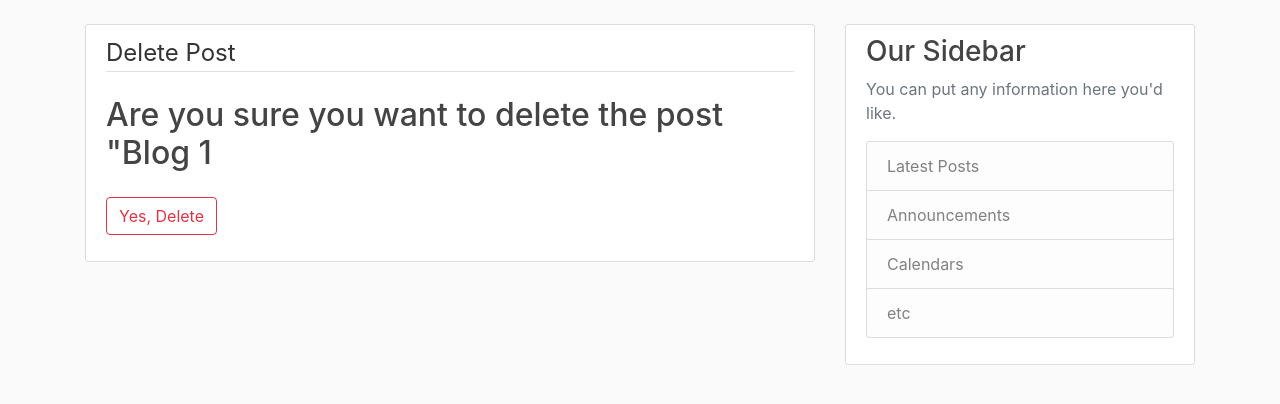
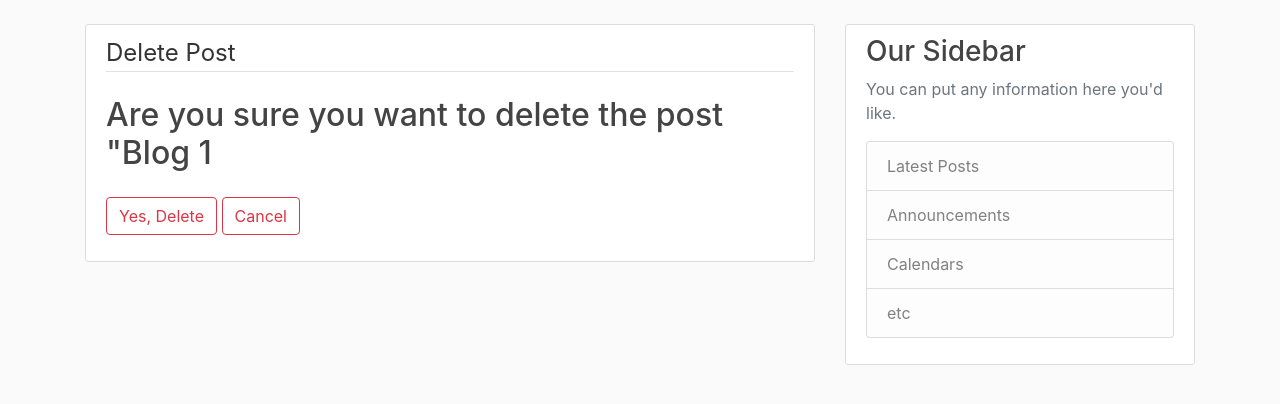
Before and after one commit to donmikoa/mike_web_app, a Django app: page /post/1/delete/ in a window 1280 px wide. Shown: the part 56-460 px from the top of the page. Run offline with Django 3.2, Linux system fonts and the light colour scheme; a user stored in the database is signed in; data comes from the database, SQL or seed files in the repository; some libraries are stand-ins or nearby versions.

Commit message:
Creating the post delete confirmation page

```diff
--- a/blog/templates/blog/post_confirm_delete.html
+++ b/blog/templates/blog/post_confirm_delete.html
@@ -10,6 +10,7 @@
             </fieldset>
             <div class="form-group">
                 <button class="btn btn-outline-danger" type="submit">Yes, Delete</button>
+                <a class="btn btn-outline-danger" href="{% url 'post-detail' object.id %}">Cancel</a>
             </div>
         </form>
     </div>
```
